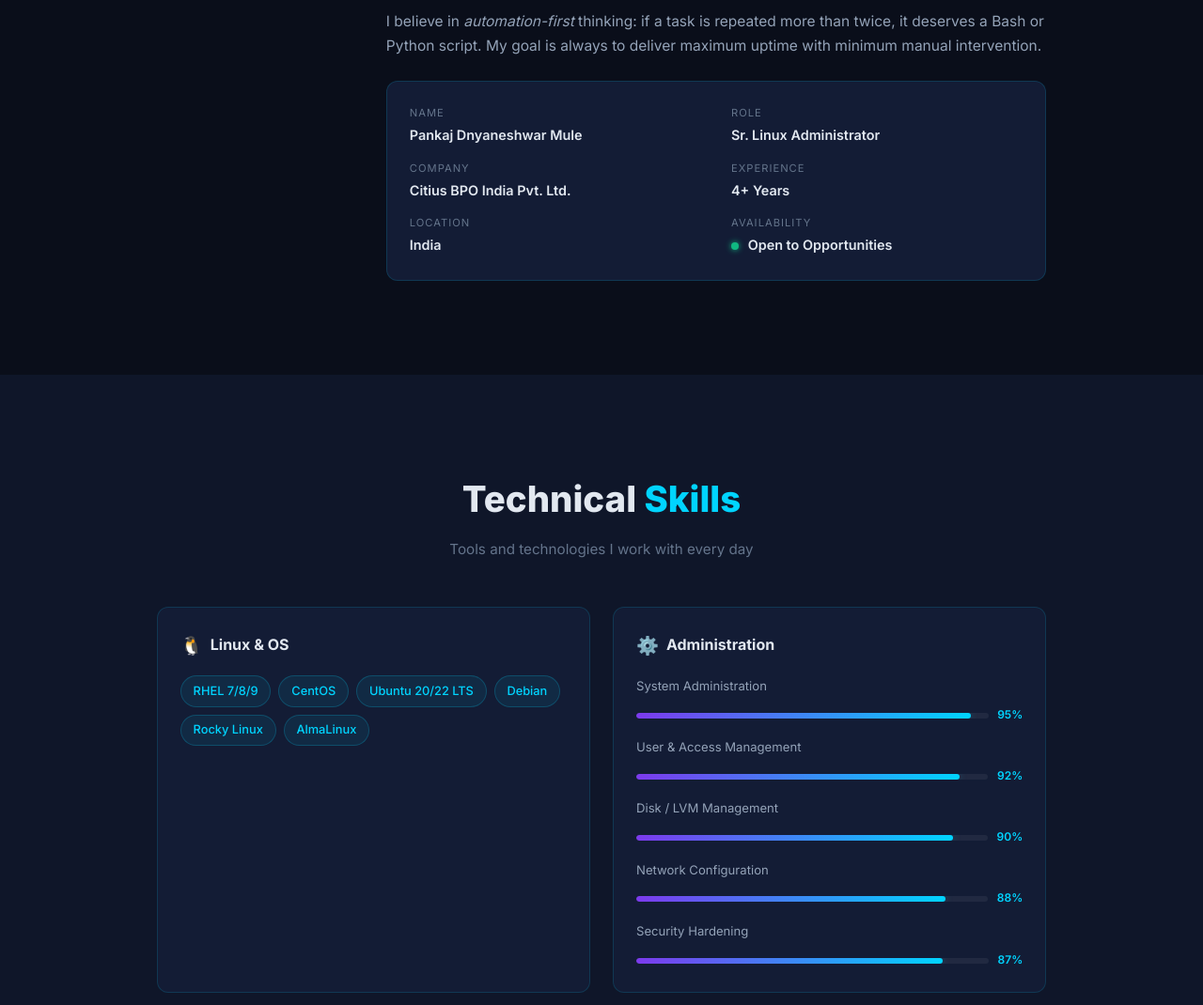
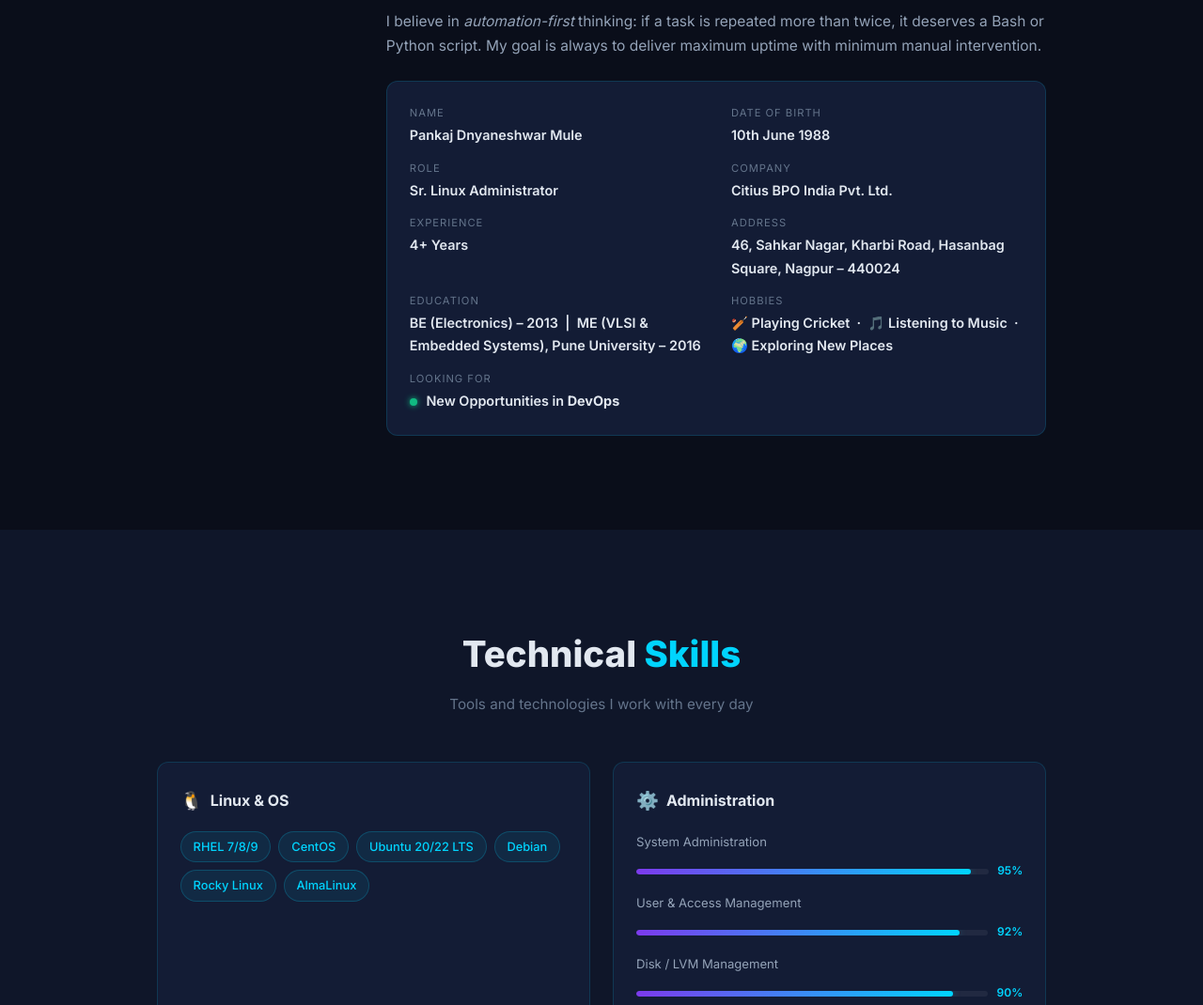
Before and after one commit to pankajmuley10688-cmd/Pankaj_Portfolio, a plain HTML site: page index.html in a window 1280 px wide. Shown: the part 1248-2318 px from the top of the page at 94% size. Drawn offline with Linux system fonts and the light colour scheme.

Commit message:
This is second Changes in my repository

```diff
--- a/index.html
+++ b/index.html
@@ -53,6 +53,7 @@
                 Passionate Linux professional securing, optimising, and scaling critical
                 infrastructure for enterprise environments at
                 <strong>Citius BPO India Private Limited</strong>.
+                Currently exploring new opportunities in <strong>DevOps</strong>.
             </p>
             <div class="hero-cta">
                 <a href="#contact" class="btn btn-primary" id="hire-btn">Hire Me</a>
@@ -144,16 +145,24 @@
                     <div class="about-info-grid">
                         <div class="info-item"><span class="info-label">Name</span><span class="info-val">Pankaj
                                 Dnyaneshwar Mule</span></div>
+                        <div class="info-item"><span class="info-label">Date of Birth</span><span class="info-val">10th
+                                June 1988</span></div>
                         <div class="info-item"><span class="info-label">Role</span><span class="info-val">Sr. Linux
                                 Administrator</span></div>
                         <div class="info-item"><span class="info-label">Company</span><span class="info-val">Citius BPO
                                 India Pvt. Ltd.</span></div>
                         <div class="info-item"><span class="info-label">Experience</span><span class="info-val">4+
                                 Years</span></div>
-                        <div class="info-item"><span class="info-label">Location</span><span
-                                class="info-val">India</span></div>
-                        <div class="info-item"><span class="info-label">Availability</span><span class="info-val"><span
-                                    class="dot-green"></span> Open to Opportunities</span></div>
+                        <div class="info-item"><span class="info-label">Address</span><span class="info-val">46, Sahkar
+                                Nagar, Kharbi Road, Hasanbag Square, Nagpur – 440024</span></div>
+                        <div class="info-item"><span class="info-label">Education</span><span class="info-val">BE
+                                (Electronics) – 2013 &nbsp;|&nbsp; ME (VLSI &amp; Embedded Systems), Pune University –
+                                2016</span></div>
+                        <div class="info-item"><span class="info-label">Hobbies</span><span class="info-val">🏏 Playing
+                                Cricket &nbsp;·&nbsp; 🎵 Listening to Music &nbsp;·&nbsp; 🌍 Exploring New Places</span>
+                        </div>
+                        <div class="info-item"><span class="info-label">Looking For</span><span class="info-val"><span
+                                    class="dot-green"></span> New Opportunities in <strong>DevOps</strong></span></div>
                     </div>
                 </div>
             </div>
@@ -438,14 +447,24 @@
                         <div class="contact-icon">📍</div>
                         <div>
                             <p class="contact-label">Location</p>
-                            <span class="contact-val">India</span>
+                            <span class="contact-val">46, Sahkar Nagar, Kharbi Road, Hasanbag Square, Nagpur –
+                                440024</span>
                         </div>
                     </div>
                     <div class="contact-card" id="contact-linkedin">
                         <div class="contact-icon">🔗</div>
                         <div>
                             <p class="contact-label">LinkedIn</p>
-                            <a href="#" class="contact-val">linkedin.com/in/pankaj-mule</a>
+                            <a href="https://www.linkedin.com/in/pankaj-muley-044a0a39/" target="_blank" rel="noopener"
+                                class="contact-val">linkedin.com/in/pankaj-muley-044a0a39</a>
+                        </div>
+                    </div>
+                    <div class="contact-card" id="contact-github">
+                        <div class="contact-icon">🐙</div>
+                        <div>
+                            <p class="contact-label">GitHub</p>
+                            <a href="https://github.com/pankajmuley10688-cmd" target="_blank" rel="noopener"
+                                class="contact-val">github.com/pankajmuley10688-cmd</a>
                         </div>
                     </div>
                 </div>
```
